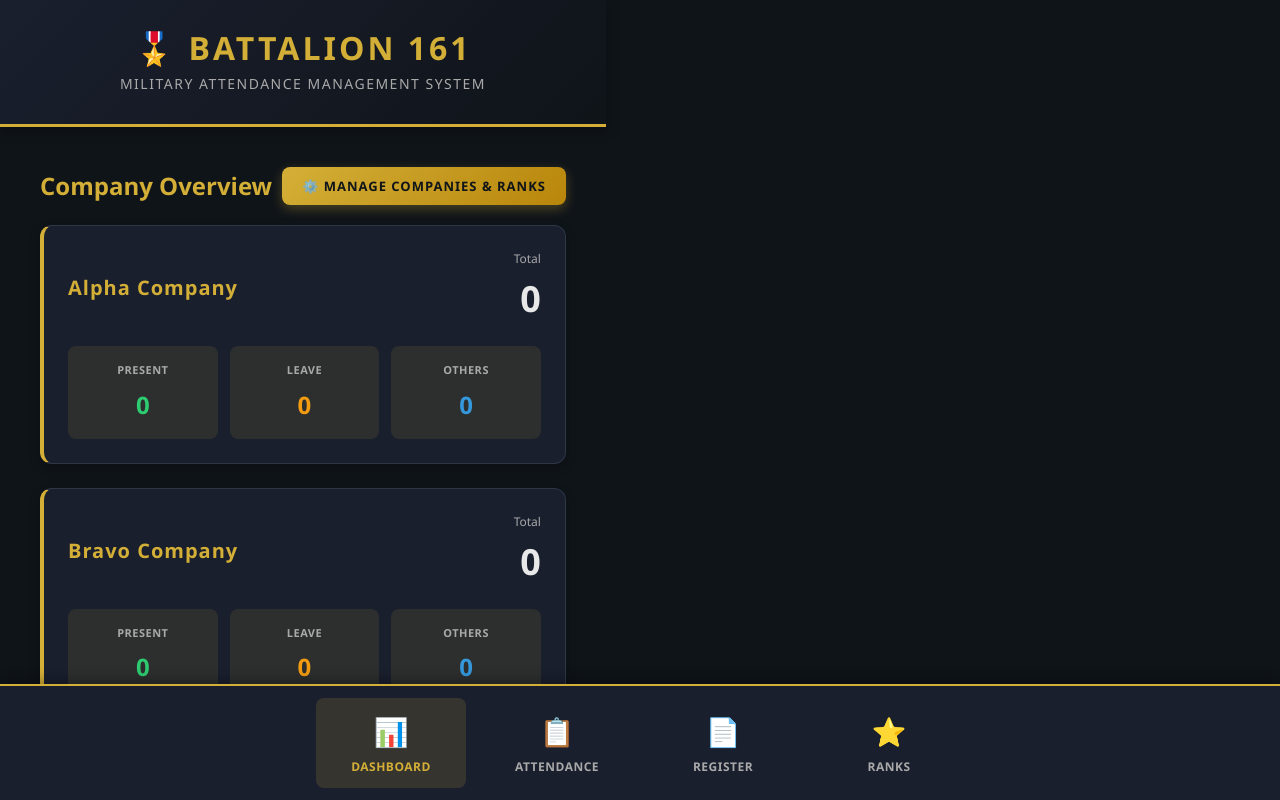
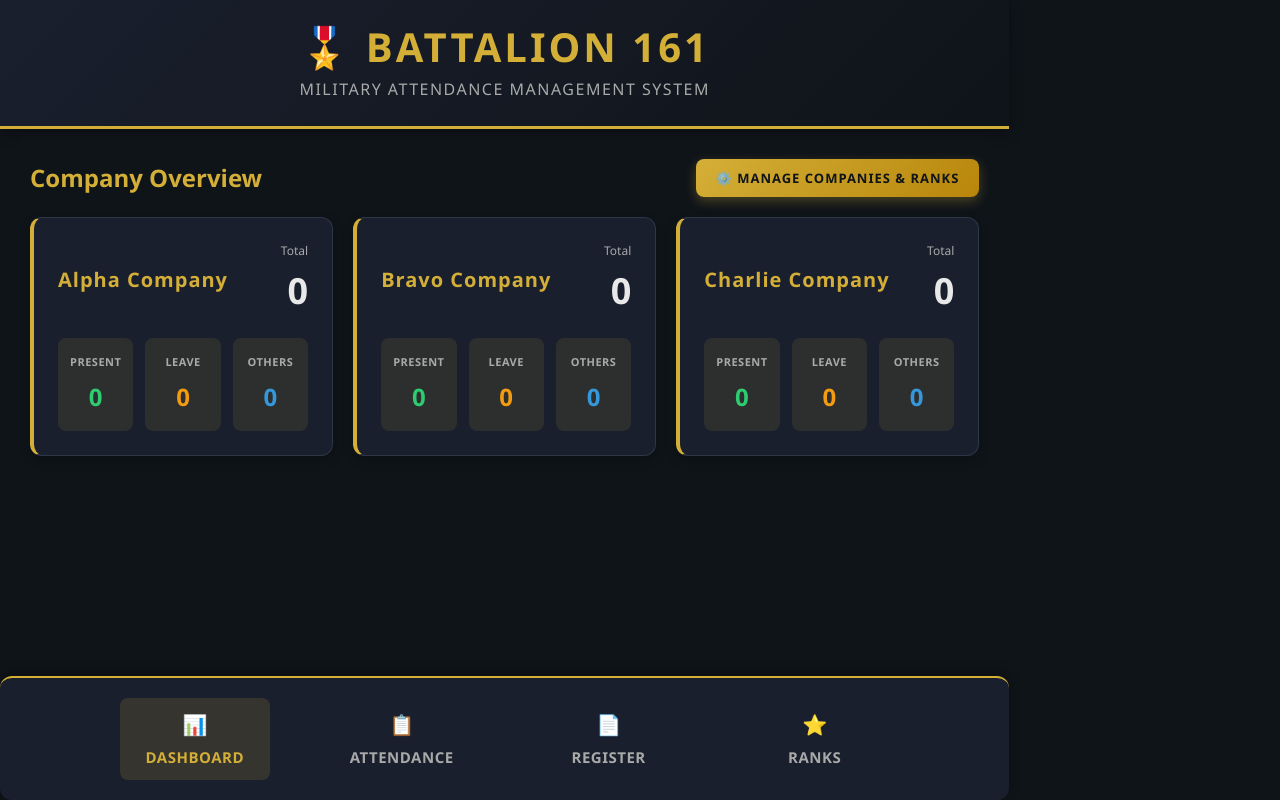
Before and after one commit to SushInnovates/battalion-attendance, a React (Vite) app: page / in a window 1280 px wide. Shown: the top 800 px of the page. Built offline with nearby package versions, Linux system fonts and the light colour scheme.

Commit message:
Added responsive design for desktop view

```diff
--- a/src/App.css
+++ b/src/App.css
@@ -29,10 +29,20 @@ body {
   min-height: 100vh;
   display: flex;
   flex-direction: column;
+  background: var(--dark-bg);
+  color: var(--text-light);
+  max-width: 100vw; /* Use viewport width */
+}
+
+
+/* .container {
+  min-height: 100vh;
+  display: flex;
+  flex-direction: column;
   padding-bottom: 80px;
   max-width: 1400px;
   margin: 0 auto;
-}
+} */
 
 header {
   background: linear-gradient(135deg, #1A1F2E 0%, #0F1419 100%);
@@ -485,3 +495,127 @@ tr:hover {
     padding: 10px;
   }
 }
+
+
+/* ========== RESPONSIVE DESKTOP IMPROVEMENTS ========== */
+
+/* Make container wider on desktop */
+@media (min-width: 1024px) {
+  .container {
+    max-width: 1400px;
+    margin: 0 auto;
+  }
+
+  /* Content area should use full width */
+  .content {
+    padding: 30px;
+  }
+
+  /* Form container should be wider and centered */
+  .form-container {
+    max-width: 100%;
+    padding: 30px;
+  }
+
+  /* Form grid - make it 3 columns on desktop */
+  .form-grid {
+    grid-template-columns: repeat(3, 1fr);
+    gap: 20px;
+  }
+
+  /* Dashboard grid - 3 columns on large screens */
+  .dashboard-grid {
+    grid-template-columns: repeat(3, 1fr);
+    gap: 20px;
+  }
+
+  /* Ranks grid - 4 or 5 columns */
+  .ranks-grid {
+    grid-template-columns: repeat(5, 1fr);
+    gap: 20px;
+  }
+
+  /* Table wrapper - remove mobile scroll */
+  .table-wrapper {
+    overflow-x: visible;
+  }
+
+  /* Make table text bigger on desktop */
+  table {
+    font-size: 15px;
+  }
+
+  table th,
+  table td {
+    padding: 16px 20px;
+  }
+
+  /* Bottom nav - make it horizontal on desktop */
+  .bottom-nav {
+    position: relative;
+    flex-direction: row;
+    justify-content: center;
+    gap: 40px;
+    padding: 20px;
+    margin-top: 40px;
+    border-radius: 12px;
+  }
+
+  .nav-item {
+    flex-direction: row;
+    gap: 10px;
+    padding: 12px 24px;
+    border-radius: 8px;
+  }
+
+  .nav-icon {
+    font-size: 20px;
+  }
+
+  .nav-label {
+    font-size: 15px;
+  }
+
+  /* Header adjustments */
+  header {
+    padding: 25px 40px;
+  }
+
+  header h1 {
+    font-size: 40px;
+  }
+
+  header p {
+    font-size: 16px;
+  }
+}
+
+/* Extra large screens (1440px+) */
+@media (min-width: 1440px) {
+  .container {
+    max-width: 1600px;
+  }
+
+  .form-grid {
+    grid-template-columns: repeat(4, 1fr);
+  }
+
+  .dashboard-grid {
+    grid-template-columns: repeat(4, 1fr);
+  }
+}
+
+/* Tablet/Medium screens */
+@media (min-width: 768px) and (max-width: 1023px) {
+  .form-grid {
+    grid-template-columns: repeat(2, 1fr);
+  }
+
+  .dashboard-grid {
+    grid-template-columns: repeat(2, 1fr);
+  }
+
+  .ranks-grid {
+    grid-template-columns: repeat(3, 1fr);
+  }
+}
```
